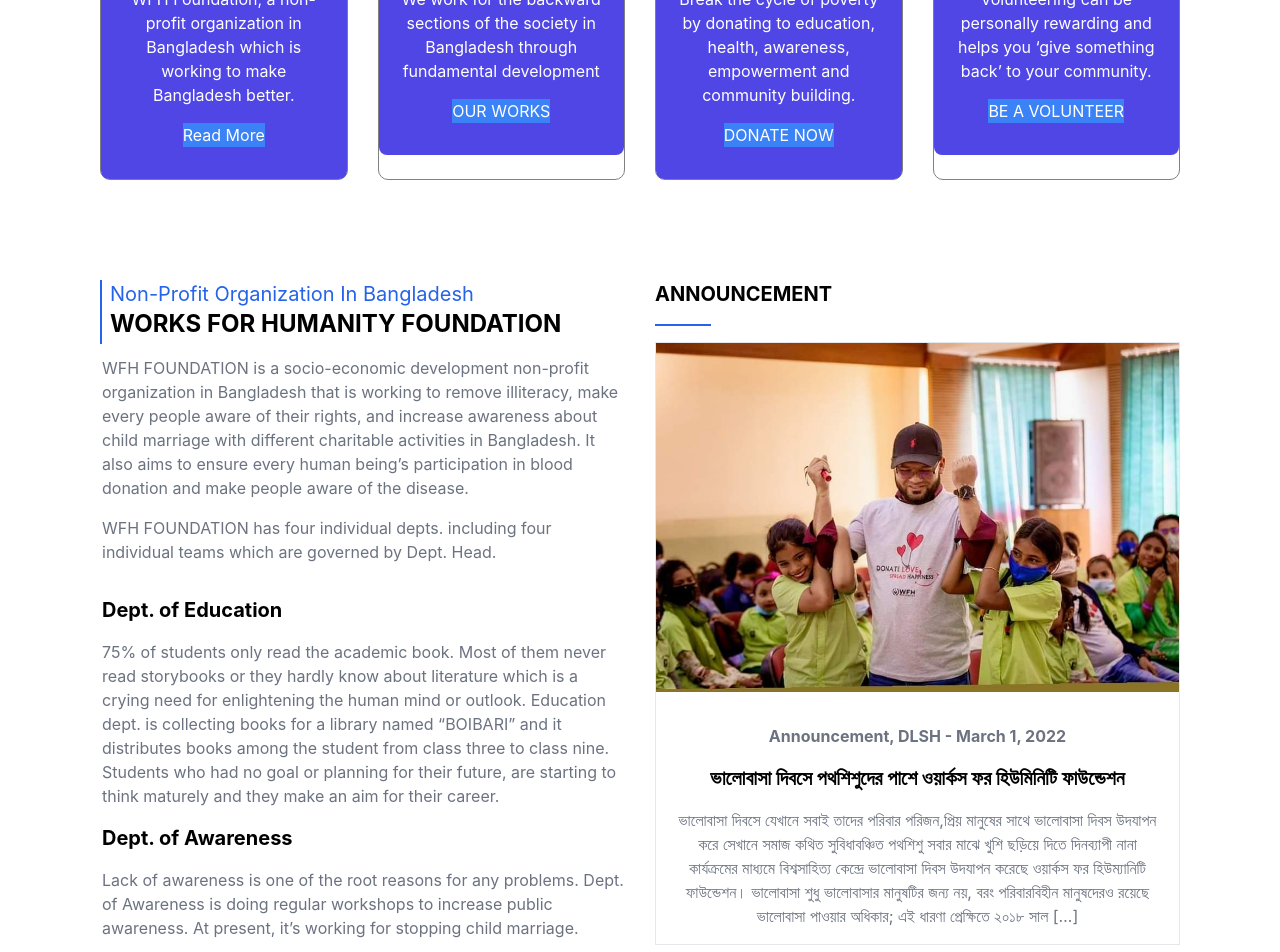
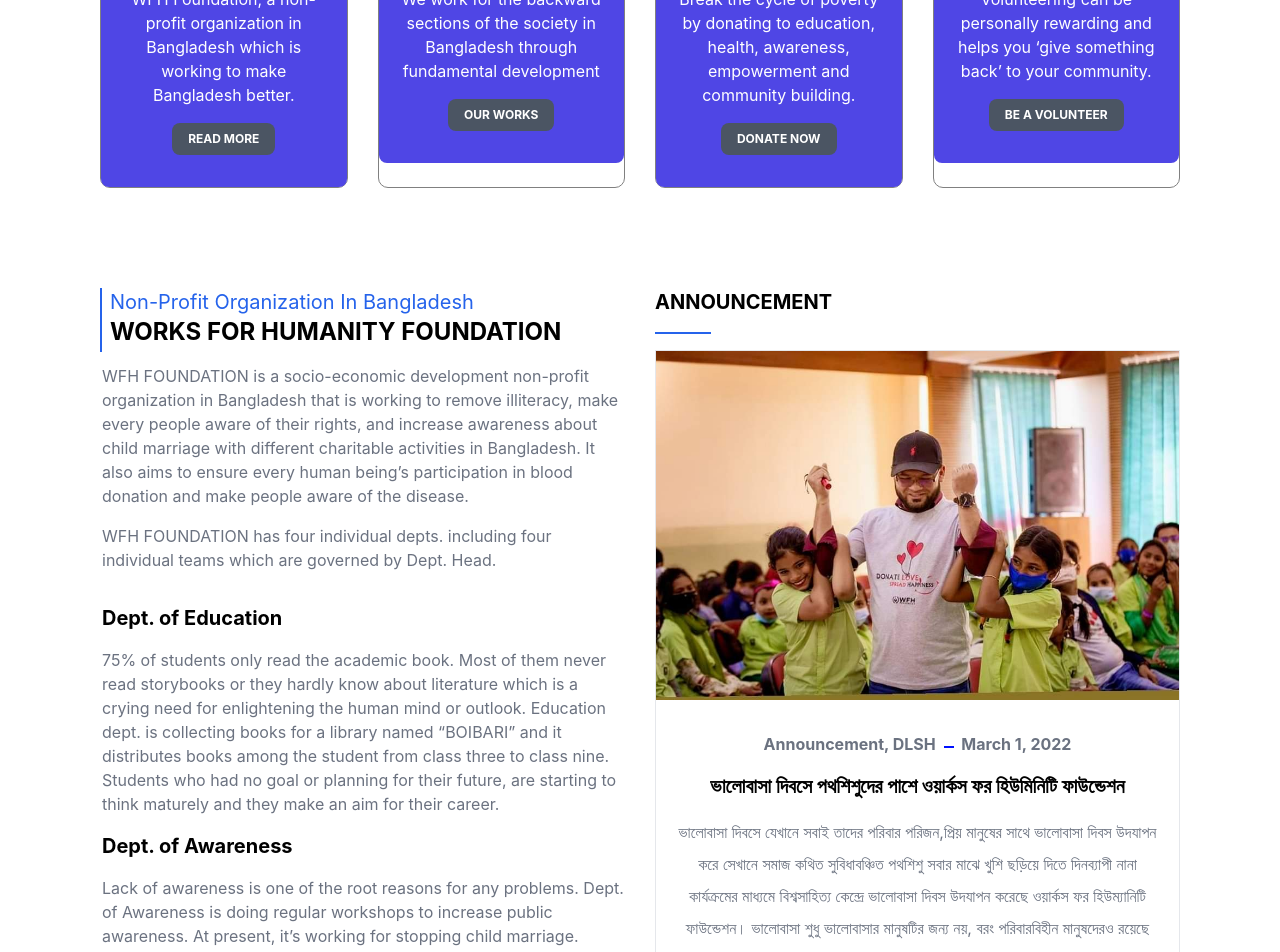
Before and after one commit to tanvirMahtab077/Wfh-clone, a React (Create React App) app: page / in a window 1280 px wide. Shown: the part 320-1272 px from the top of the page. Built offline with nearby package versions, Linux system fonts and the light colour scheme.

Commit message:
added a button duration

```diff
--- a/src/componants/Announcement/Announcement.css
+++ b/src/componants/Announcement/Announcement.css
@@ -9,7 +9,6 @@
     cursor: pointer;
 }
 .love-img{
-
     transform: scale(1);
     transition: 0.9s ease-in-out;
 }
@@ -18,6 +17,14 @@
     color: black;
     opacity: 0.7;
 }
+.single-border hr{
+    border: 1px solid rgb(0, 17, 255);
+    width: 10px;
+    display: inline-flex;
+  align-items: center;
+  justify-content: center;
+  margin: 0 4px 2px;
+}
 .announce-box:hover{
     box-shadow: -4px 3px 19px 0px rgba(0,0,0,0.75);
     -webkit-box-shadow: -4px 3px 19px 0px rgba(0,0,0,0.75);
--- a/src/componants/Announcement/Announcement.js
+++ b/src/componants/Announcement/Announcement.js
@@ -23,9 +23,9 @@ const Announcement = () => {
             <div className='border announce-box'>
               <div className='love-img-box'><img className='love-img' src={love} alt="love" /></div>
                <div className='p-4'>
-               <p className='text-gray-500 font-bold pt-4 text-center'>Announcement, DLSH - March 1, 2022</p>
+               <p className='text-gray-500 font-bold pt-4 text-center'>Announcement, DLSH <span className='single-border'><hr /></span> March 1, 2022</p>
                 <h2 className='text-xl my-4 text-center font-bold'><a href="">ভালোবাসা দিবসে পথশিশুদের পাশে ওয়ার্কস ফর হিউমিনিটি ফাউন্ডেশন</a></h2>
-                <p className='text-center text-l text-gray-500'><a href="">ভালোবাসা দিবসে যেখানে সবাই তাদের পরিবার পরিজন,প্রিয় মানুষের সাথে ভালোবাসা দিবস উদযাপন করে সেখানে সমাজ কথিত সুবিধাবঞ্চিত পথশিশু সবার মাঝে খুশি ছড়িয়ে দিতে দিনব্যাপী নানা কার্যক্রমের মাধ্যমে বিশ্বসাহিত্য কেন্দ্রে ভালোবাসা দিবস উদযাপন করেছে ওয়ার্কস ফর হিউম্যানিটি ফাউন্ডেশন। ভালোবাসা শুধু ভালোবাসার মানুষটির জন্য নয়, বরং পরিবারবিহীন মানুষদেরও রয়েছে ভালোবাসা পাওয়ার অধিকার; এই ধারণা প্রেক্ষিতে  ২০১৮ সাল […]</a></p>
+                <p className='text-center text-l text-gray-500 leading-8'><a href="">ভালোবাসা দিবসে যেখানে সবাই তাদের পরিবার পরিজন,প্রিয় মানুষের সাথে ভালোবাসা দিবস উদযাপন করে সেখানে সমাজ কথিত সুবিধাবঞ্চিত পথশিশু সবার মাঝে খুশি ছড়িয়ে দিতে দিনব্যাপী নানা কার্যক্রমের মাধ্যমে বিশ্বসাহিত্য কেন্দ্রে ভালোবাসা দিবস উদযাপন করেছে ওয়ার্কস ফর হিউম্যানিটি ফাউন্ডেশন। ভালোবাসা শুধু ভালোবাসার মানুষটির জন্য নয়, বরং পরিবারবিহীন মানুষদেরও রয়েছে ভালোবাসা পাওয়ার অধিকার; এই ধারণা প্রেক্ষিতে  ২০১৮ সাল […]</a></p>
                </div>
             </div>
             </div>
--- a/src/componants/DonationCard/DonationCard.css
+++ b/src/componants/DonationCard/DonationCard.css
@@ -1,5 +1,4 @@
 .single-card{
     border: 1px solid gray;
     border-radius: 10px;
-
 }
--- a/src/componants/DonationCard/DonationCard.js
+++ b/src/componants/DonationCard/DonationCard.js
@@ -3,13 +3,14 @@ import './DonationCard.css';
 
 const DonationCard = ({donation}) => {
     const {name, btn, img, description} = donation;
+
     return (
         <div className='single-card'>
             <img className="rounded-t-lg" src={img} alt="" />
           <div className='text-center p-4 text-white bg-indigo-600 rounded-b-lg'>
           <h2 class="my-3 text-2xl font-bold">{name}</h2>
             <h3>{description}</h3>
-            <button class="bg-blue-500 hocus:bg-blue-600 my-4">{btn}</button>
+            <button className="uppercase text-white font-bold bg-gray-600 text-xs py-2 my-4 px-4 rounded-lg hover:bg-[#003457] duration-500">{btn}</button>
           </div>
         </div>
     );
--- a/src/componants/DonationCards/DonationCards.js
+++ b/src/componants/DonationCards/DonationCards.js
@@ -5,7 +5,7 @@ import './DonationCards.css';
 const DonationCards = () => {
    const donations=[
         {
-            id:1, img: ' https://i.ibb.co/d0ZYrZq/img1.jpg', name:'Who We Are', description:'WFH Foundation, a non-profit organization in Bangladesh which is working to make Bangladesh better.', btn:'Read More'
+            id:1, img: ' https://i.ibb.co/d0ZYrZq/img1.jpg', name:'Who We Are', description:'WFH Foundation, a non-profit organization in Bangladesh which is working to make Bangladesh better.', btn:'REAd MORE'
         },
         {
             id:2, img: 'https://i.ibb.co/dJGVT9B/img2.jpg', name:'What We Do', description:'We work for the backward sections of the society in Bangladesh through fundamental development', btn:'OUR WORKS'
```
